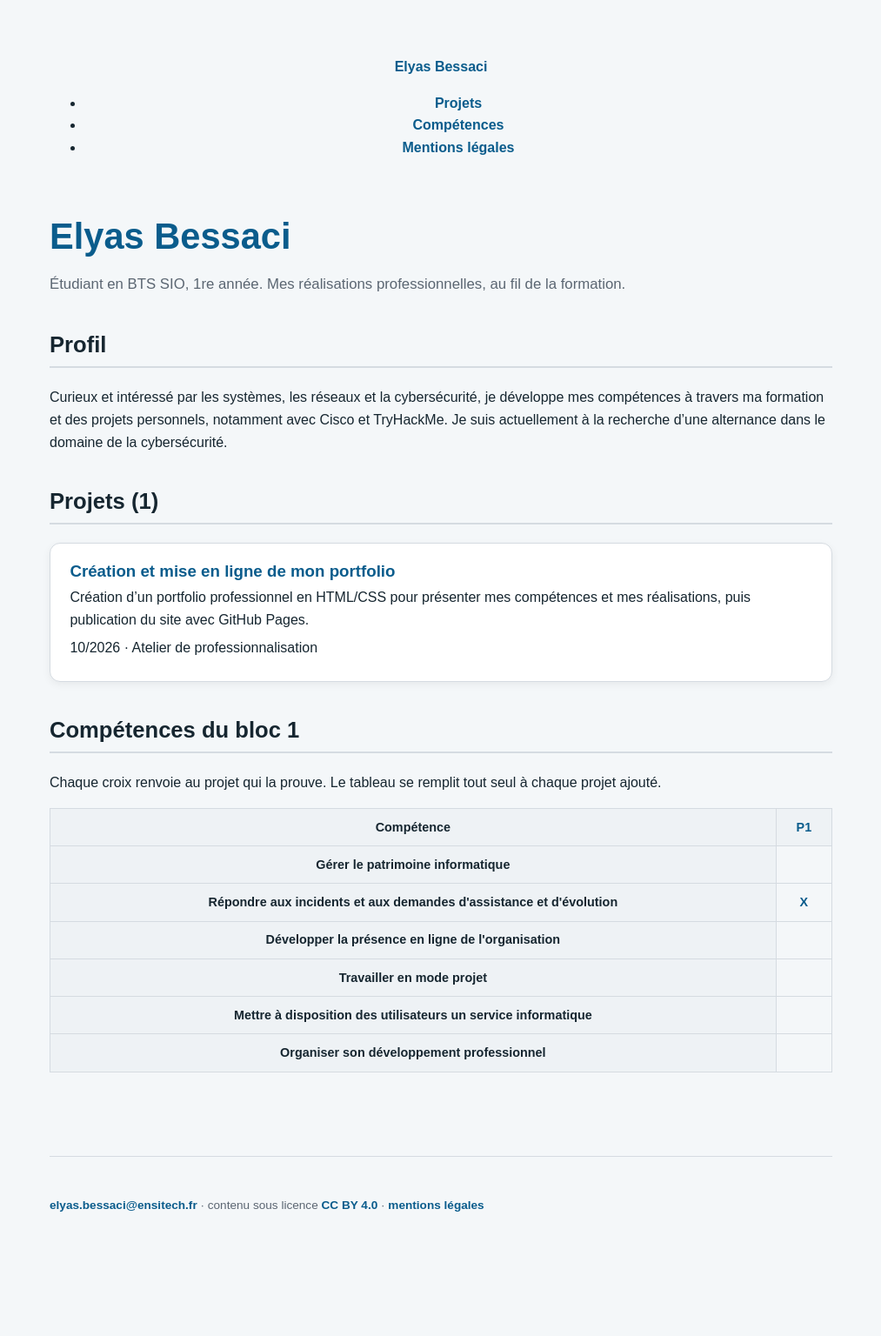
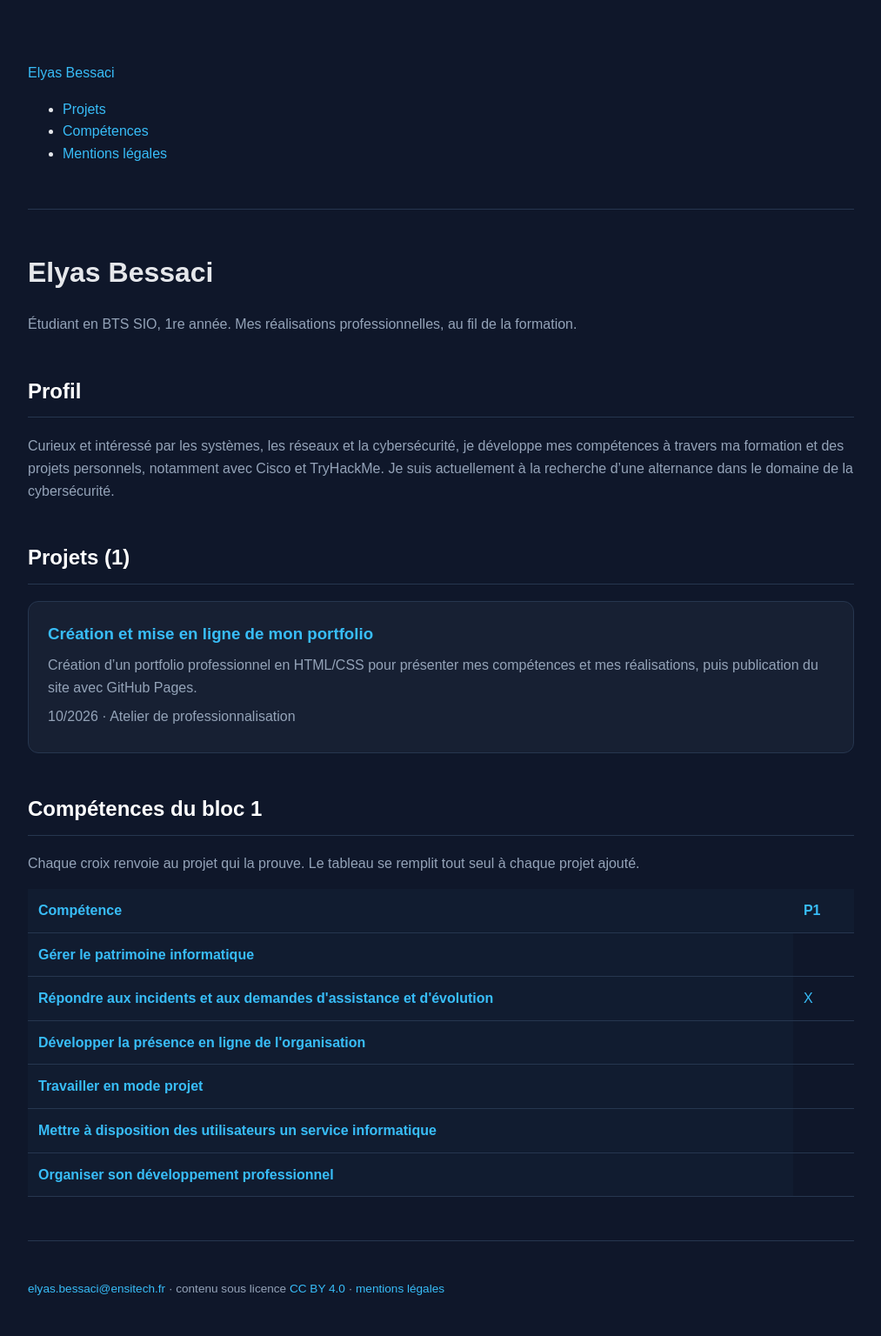
Before and after one commit to elyas-b/portfolio-, a Jekyll site: the page built from index.html, in a window 1280 px wide. Shown: the whole page at 87% size, without its empty margins (133-1146 px from the left). Built offline with Jekyll 4.4.1, drawn with Linux system fonts in a browser that asks for light colours; before the commit the page ends 1443 px from its top, so only the background shows below that.

Commit message:
Update style.css

```diff
--- a/css/style.css
+++ b/css/style.css
@@ -1,19 +1,12 @@
-/* =========================
-   COULEURS DU PORTFOLIO
-   ========================= */
-
 :root {
-    --encre: #162630;
-    --accent: #0a5c8c;
-    --affectueux: #f8fbf9;
-    --trait: #d5dbe1;
-    --doux: #5b6672;
+    --fond: #0f172a;
+    --bloc: #172033;
+    --bloc-hover: #1d2940;
+    --texte: #e5e7eb;
+    --secondaire: #94a3b8;
+    --bleu: #38bdf8;
+    --bordure: #26364f;
 }
-
-
-/* =========================
-   BASE DU SITE
-   ========================= */
 
 * {
     box-sizing: border-box;
@@ -21,73 +14,61 @@
 
 body {
     margin: 0;
-    background: #f4f7f9;
-    color: var(--encre);
+    background: var(--fond);
+    color: var(--texte);
     font-family: Arial, sans-serif;
     line-height: 1.6;
 }
 
-
-/* =========================
-   CONTENU PRINCIPAL
-   ========================= */
-
 header,
 main,
 footer {
-    width: min(900px, 92%);
-    margin: 0 auto;
+    width: min(950px, 90%);
+    margin: auto;
 }
 
+/* En-tête */
+
 header {
-    padding: 3rem 0 2rem;
-    text-align: center;
+    padding: 55px 0 35px;
+    border-bottom: 1px solid var(--bordure);
 }
 
-main {
-    padding-bottom: 3rem;
+header h1 {
+    margin: 0;
+    font-size: 2.8rem;
+    color: white;
 }
 
-footer {
-    margin-top: 3rem;
-    padding: 2rem 0;
-    border-top: 1px solid var(--trait);
-    color: var(--doux);
-    font-size: .85rem;
+header .sous-titre {
+    margin-top: 8px;
+    color: var(--bleu);
+    font-size: 1.1rem;
 }
 
+/* Sections */
 
-/* =========================
-   TITRES
-   ========================= */
-
-h1,
-h2,
-h3 {
-    font-family: Arial, sans-serif;
-    line-height: 1.25;
-}
-
-h1 {
-    font-size: 2.6rem;
-    margin: 1rem 0;
-    color: var(--accent);
+main {
+    padding: 25px 0 50px;
 }
 
 h2 {
-    font-size: 1.6rem;
-    margin-top: 2.5rem;
-    padding-bottom: .5rem;
-    border-bottom: 2px solid var(--trait);
+    margin-top: 45px;
+    padding-bottom: 10px;
+    border-bottom: 1px solid var(--bordure);
+    color: white;
 }
 
 h3 {
-    margin: 0 0 .5rem;
+    margin-top: 0;
+}
+
+p {
+    color: var(--secondaire);
 }
 
 a {
-    color: var(--accent);
-    font-weight: bold;
+    color: var(--bleu);
     text-decoration: none;
 }
 
@@ -95,109 +76,69 @@ a:hover {
     text-decoration: underline;
 }
 
+/* Projets */
 
-/* =========================
-   SOUS-TITRE / PROFIL
-   ========================= */
+.carte {
+    background: var(--bloc);
+    border: 1px solid var(--bordure);
+    border-radius: 12px;
+    padding: 22px;
+    margin: 18px 0;
+    transition: .2s;
+}
 
-.sous-titre {
-    color: var(--doux);
-    font-size: 1.05rem;
-    margin: 0 auto 2rem;
+.carte:hover {
+    background: var(--bloc-hover);
+    border-color: var(--bleu);
+    transform: translateY(-3px);
+}
+
+.carte h3 {
+    margin-bottom: 8px;
+}
+
+.carte p {
+    margin: 7px 0;
 }
 
 .Meta {
-    color: var(--doux);
+    color: #64748b;
     font-size: .85rem;
-    margin: .5rem 0 0;
 }
 
-
-/* =========================
-   CARTES DES PROJETS
-   ========================= */
-
-.carte {
-    background: white;
-    border: 1px solid var(--trait);
-    border-radius: 12px;
-    padding: 1.2rem 1.4rem;
-    margin: 1.2rem 0;
-
-    box-shadow: 0 3px 10px rgba(0, 0, 0, .06);
-
-    transition:
-        transform .2s ease,
-        box-shadow .2s ease,
-        border-color .2s ease;
-}
-
-.carte:hover {
-    transform: translateY(-4px);
-    box-shadow: 0 8px 20px rgba(0, 0, 0, .10);
-    border-color: var(--accent);
-}
-
-.carte h3 {
-    margin-bottom: .4rem;
-}
-
-.carte p {
-    margin: .4rem 0;
-}
-
-
-/* =========================
-   COMPETENCES
-   ========================= */
-
-.comp-liste {
-    font-size: .95rem;
-}
+/* Compétences */
 
 .comp {
-    display: block;
-    overflow-x: auto;
-    border: 1px solid var(--trait);
-    border-radius: 10px;
-    background: white;
-    padding: .5rem;
-    margin: 1rem 0;
-}
-
-.défilé {
+    background: var(--bloc);
+    border: 1px solid var(--bordure);
+    border-radius: 12px;
+    padding: 12px;
     overflow-x: auto;
 }
 
 table {
+    width: 100%;
     border-collapse: collapse;
-    width: 100%;
-    font-size: .9rem;
 }
 
 th,
 td {
-    border: 1px solid var(--trait);
-    padding: .6rem;
-    text-align: center;
-    vertical-align: top;
+    padding: 12px;
+    border-bottom: 1px solid var(--bordure);
+    text-align: left;
 }
 
 th {
-    background: #eef2f5;
-    font-weight: bold;
+    color: var(--bleu);
+    background: #111c30;
 }
 
 td.Affaire {
     text-align: center;
     font-weight: bold;
-    min-width: 2.4rem;
 }
 
-
-/* =========================
-   IMAGES ET CODE
-   ========================= */
+/* Images */
 
 img {
     max-width: 100%;
@@ -205,39 +146,29 @@ img {
     border-radius: 8px;
 }
 
-code {
-    font-size: .9rem;
-    background: #eef2f5;
-    padding: .25rem;
-    border-radius: 4px;
+/* Bas de page */
+
+footer {
+    padding: 30px 0;
+    border-top: 1px solid var(--bordure);
+    color: var(--secondaire);
+    font-size: .85rem;
 }
 
+/* Téléphone */
 
-/* =========================
-   ADAPTATION TELEPHONE
-   ========================= */
-
-@media (max-width: 520px) {
+@media (max-width: 600px) {
+    header h1 {
+        font-size: 2.1rem;
+    }
 
     header,
     main,
     footer {
-        width: 94%;
-    }
-
-    h1 {
-        font-size: 2rem;
-    }
-
-    h2 {
-        font-size: 1.35rem;
+        width: 92%;
     }
 
     .carte {
-        padding: 1rem;
-    }
-
-    table {
-        font-size: .8rem;
+        padding: 18px;
     }
 }
```
